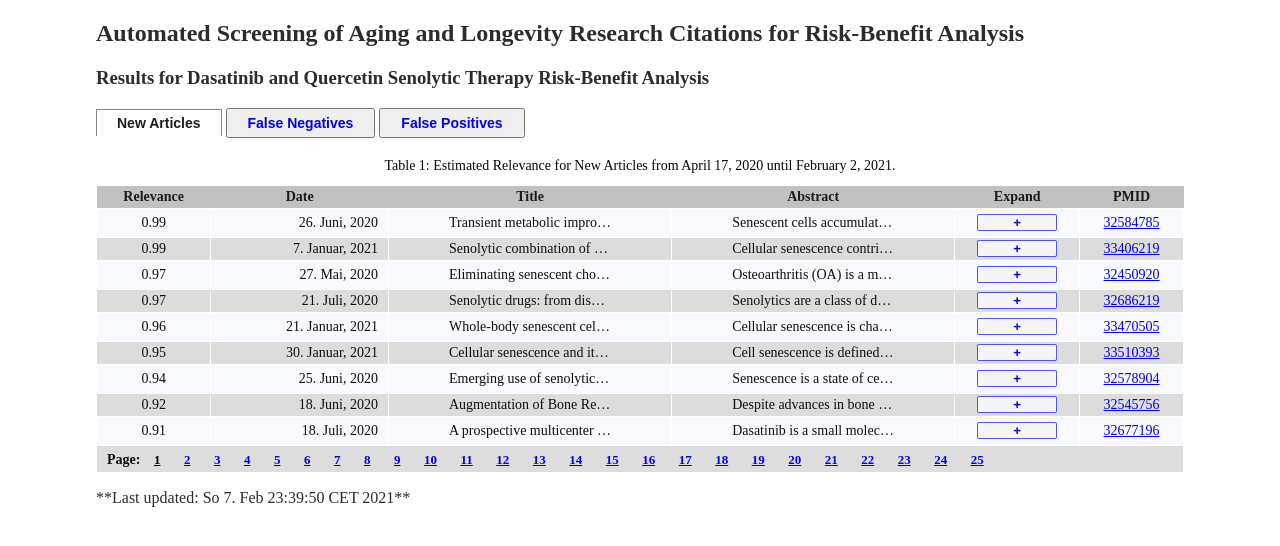
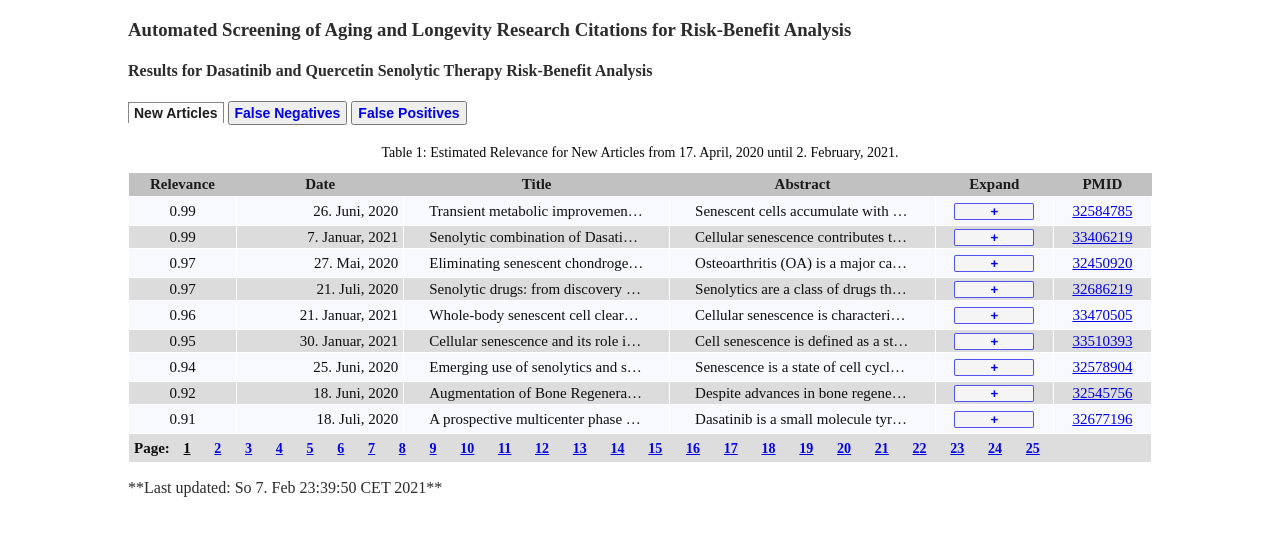
Before and after one commit to markolalovic/ml-citation-screening, a plain HTML site: page index.html in a window 1280 px wide. Drawn offline with Linux system fonts and the light colour scheme.

Commit message:
fixing height

```diff
--- a/index.html
+++ b/index.html
@@ -15,8 +15,8 @@
 </head>
 
 <body>
-    <h2>Automated Screening of Aging and Longevity Research Citations for Risk-Benefit Analysis</h2>
-    <h3>Results for Dasatinib and Quercetin Senolytic Therapy Risk-Benefit Analysis</h3>
+    <h3>Automated Screening of Aging and Longevity Research Citations for Risk-Benefit Analysis</h3>
+    <h4>Results for Dasatinib and Quercetin Senolytic Therapy Risk-Benefit Analysis</h4>
 
     <div class="tab">
         <button class="tablinks" onclick="openTab(event, 'newArticles')" id="defaultOpen">New Articles</button>
--- a/src/handleTable.js
+++ b/src/handleTable.js
@@ -94,7 +94,7 @@ function expand(rowNumber) {
 
   title.colSpan = '2';
 
-  title.innerHTML = '<div class="padded"><h3>' + data[selected][rowNumber - 1].title + '</h3>' +
+  title.innerHTML = '<div class="wrapped padded"><h3>' + data[selected][rowNumber - 1].title + '</h3>' +
     '<p><b>Abstract</b><br>' + data[selected][rowNumber - 1].abstract + '</p><div>';
   // transitions
 
--- a/src/main.js
+++ b/src/main.js
@@ -13,9 +13,9 @@ const captionsTable = {
 };
 
 const captionsText = {
-  'newArticles': 'Estimated Relevance for New Articles from April 17, 2020 until February 2, 2021.',
-  'falseNegatives': 'Estimated Relevance for False Negatives until April 17, 2020 included in the Risk-Benefit Analysis but not classified as relevant.',
-  'falsePositives': 'Estimated Relevance for False Positives until April 17, 2020 classified as relevant but not included in the Risk-Benefit Analysis.'
+  'newArticles': 'Estimated Relevance for New Articles from 17. April, 2020 until 2. February, 2021.',
+  'falseNegatives': 'Estimated Relevance for False Negatives until 17. April, 2020 included in the Risk-Benefit Analysis but not classified as relevant.',
+  'falsePositives': 'Estimated Relevance for False Positives until 17. April, 2020 classified as relevant but not included in the Risk-Benefit Analysis.'
 };
 
 const tableId = { 'newArticles': 1, 'falseNegatives': 2, 'falsePositives': 3 };
--- a/src/style.css
+++ b/src/style.css
@@ -1,5 +1,5 @@
 body {
-    width: 85%;
+    width: 80%;
     margin: 0px auto;
     color: rgb(44, 44, 44);
 }
@@ -10,19 +10,19 @@ table {
     border-collapse: collapse;
     border: none;
     margin: 0px auto;
-    font-size: 14px;
+    font-size: 15px;
 }
 
 
 /* Page: */
 
 .nav {
-    font-size: 14px;
+    font-size: 15px;
     font-weight: bold;
 }
 
 .changeable {
-    font-size: 13px;
+    font-size: 14px;
     padding: 10px;
 }
 
@@ -55,17 +55,21 @@ thead th:nth-child(6) {
 top, right, bottom, left */
 
 .padded {
+    padding: 0px 20px 0px 20px;
+}
+
+.wrapped {
     padding: 0px 50px 0px 50px;
 }
 
 tr:nth-child(odd) td,
 tr:nth-child(odd) td {
-    padding: 5px 10px 3px 10px;
+    padding: 5px 5px 3px 5px;
 }
 
 tr:nth-child(even) td,
 tr:nth-child(even) td {
-    padding: 2px 10px 0px 10px;
+    padding: 2px 5px 0px 5px;
 }
 
 tbody tr:nth-child(odd) {
@@ -116,7 +120,8 @@ th {
 }
 
 
-/* padding: top, right, bottom, left */
+/* padding:
+top, right, bottom, left */
 
 td {
     border: solid 1px white;
@@ -154,13 +159,16 @@ a {
 
 /* tabs style */
 
+
+/* padding: top, right, bottom, left */
+
 .tab button {
     font-size: 14px;
     font-weight: 500;
     color: #0000EE;
     outline: none;
     cursor: pointer;
-    padding: 5px 20px;
+    padding: 2px 5px 2px 5px;
     font-weight: bolder;
 }
 
```
